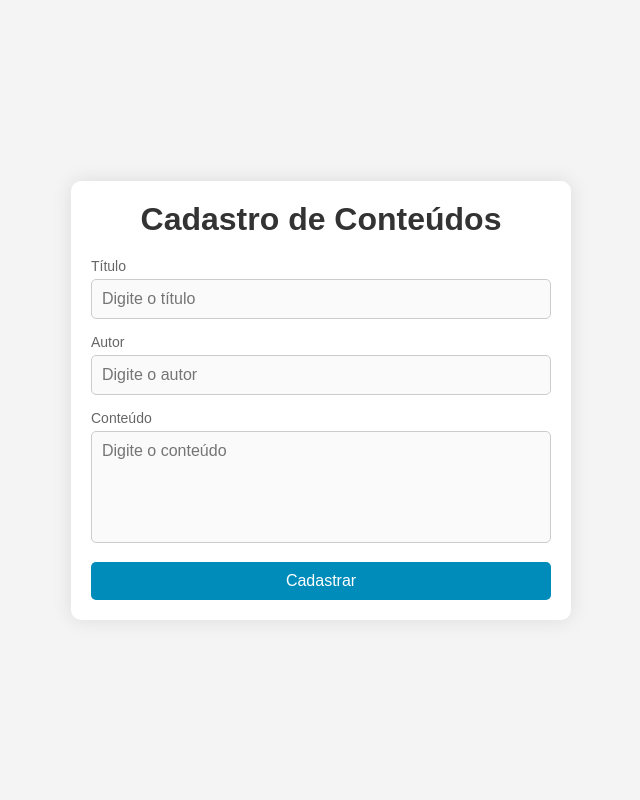
After one commit to EduardoFen12/IAtitus, a Flask app: page /newDocumentForm in a window 1280 px wide. The commit adds this page. Shown: the whole page, without its empty margins (319-959 px from the left). Run offline with Flask 3, Linux system fonts and the light colour scheme.

Commit message:
Criação do formulário para adição de novos conteúdos

```diff
--- a/app.py
+++ b/app.py
@@ -38,5 +38,19 @@ def process_input():
     return jsonify({'result': response_text})
 
 
+@app.route('/newDocumentForm', methods=['GET', 'POST'])
+def new_document():
+    # Recebe o input do JavaScript
+    if request.method == 'POST':
+
+        titulo = request.form['title']
+        autor = request.form['author']
+        conteudo = request.form['content']
+
+        print(f"Título: {titulo}\nAutor: {autor}\nConteúdo: {conteudo}")
+
+    return render_template('newDocumentForm.html')
+
+
 if __name__ == '__main__':
     app.run(debug=True)
--- /dev/null
+++ b/static/css/newDocumentForm.css
@@ -0,0 +1,84 @@
+* {
+	box-sizing: border-box;
+	margin: 0;
+	padding: 0;
+	font-family: "Arial", sans-serif;
+}
+
+body {
+	display: flex;
+	justify-content: center;
+	align-items: center;
+	height: 100vh;
+	background-color: #f4f4f4;
+}
+
+.container {
+	width: 100%;
+	max-width: 500px;
+	background-color: white;
+	padding: 20px;
+	border-radius: 10px;
+	box-shadow: 0 0 20px rgba(0, 0, 0, 0.1);
+}
+
+h1 {
+	text-align: center;
+	margin-bottom: 20px;
+	color: #333;
+}
+
+.input-group {
+	margin-bottom: 15px;
+}
+
+label {
+	display: block;
+	margin-bottom: 5px;
+	color: #666;
+	font-size: 14px;
+}
+
+input,
+textarea {
+	width: 100%;
+	padding: 10px;
+	border: 1px solid #ccc;
+	border-radius: 5px;
+	font-size: 16px;
+	background-color: #fafafa;
+	outline: none;
+}
+
+input:focus,
+textarea:focus {
+	border-color: #008cba;
+	background-color: #fff;
+}
+
+textarea {
+	resize: none;
+}
+
+.btn {
+	width: 100%;
+	padding: 10px;
+	background-color: #008cba;
+	border: none;
+	border-radius: 5px;
+	color: white;
+	font-size: 16px;
+	cursor: pointer;
+	transition: background-color 0.3s ease;
+}
+
+.btn:hover {
+	background-color: #005f6a;
+}
+
+.success-message {
+	margin-top: 20px;
+	text-align: center;
+	color: green;
+	font-size: 16px;
+}
--- /dev/null
+++ b/static/js/newDocumentForm.js
@@ -0,0 +1,32 @@
+async function sendInput(title, author, content) {
+	const response = await fetch("http://127.0.0.1:5000/newDocumentForm", {
+		method: "POST",
+		headers: {
+			"Content-Type": "application/json",
+		},
+		body: JSON.stringify({
+			title: title,
+			author: author,
+			content: content,
+		}),
+	});
+}
+
+document
+	.getElementById("contentForm")
+	.addEventListener("submit", async function (event) {
+		event.preventDefault(); // Prevenir o envio padrão do formulário
+
+		const title = document.getElementById("title").value;
+		const author = document.getElementById("author").value;
+		const content = document.getElementById("content").value;
+
+		try {
+			await sendInput(title, author, content);
+			document.getElementById("successMessage").style.display = "block";
+
+			document.getElementById("contentForm").reset();
+		} catch (error) {
+			console.error("Erro ao enviar dados:", error);
+		}
+	});
--- a/templates/index.html
+++ b/templates/index.html
@@ -3,7 +3,7 @@
 	<head>
 		<meta charset="UTF-8" />
 		<meta name="viewport" content="width=device-width, initial-scale=1.0" />
-		<title>Chat Simples</title>
+		<title>IAtitus</title>
 		<link
 			rel="stylesheet"
 			href="{{ url_for('static', filename='css/styles.css') }}"
--- /dev/null
+++ b/templates/newDocumentForm.html
@@ -0,0 +1,59 @@
+<!DOCTYPE html>
+<html lang="en">
+	<head>
+		<meta charset="UTF-8" />
+		<meta name="viewport" content="width=device-width, initial-scale=1.0" />
+		<title>Cadastro de Conteúdos</title>
+		<link
+			rel="stylesheet"
+			href="{{ url_for('static', filename='css/newDocumentForm.css') }}"
+		/>
+	</head>
+	<body>
+		<div class="container">
+			<h1>Cadastro de Conteúdos</h1>
+			<form id="contentForm" method="POST">
+				<div class="input-group">
+					<label for="title">Título</label>
+					<input
+						type="text"
+						id="title"
+						name="title"
+						placeholder="Digite o título"
+						required
+					/>
+				</div>
+				<div class="input-group">
+					<label for="author">Autor</label>
+					<input
+						type="text"
+						id="author"
+						name="author"
+						placeholder="Digite o autor"
+						required
+					/>
+				</div>
+				<div class="input-group">
+					<label for="content">Conteúdo</label>
+					<textarea
+						id="content"
+						name="content"
+						rows="5"
+						placeholder="Digite o conteúdo"
+						required
+					></textarea>
+				</div>
+				<button type="submit" class="btn">Cadastrar</button>
+			</form>
+			<div
+				id="successMessage"
+				class="success-message"
+				style="display: none"
+			>
+				Conteúdo cadastrado com sucesso!
+			</div>
+		</div>
+
+		<script src="{{ url_for('static', filename='js/newDocumentForm.js') }}"></script>
+	</body>
+</html>
```
Also changed, not shown: 1 other file.
